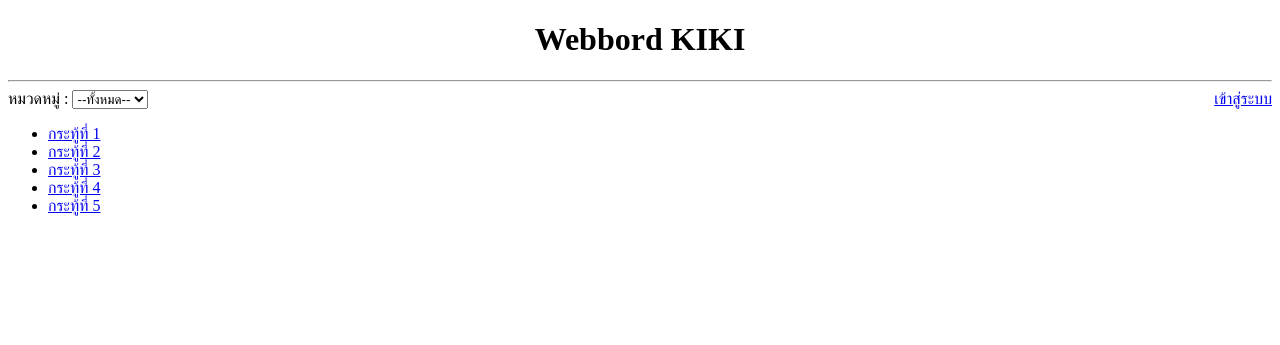
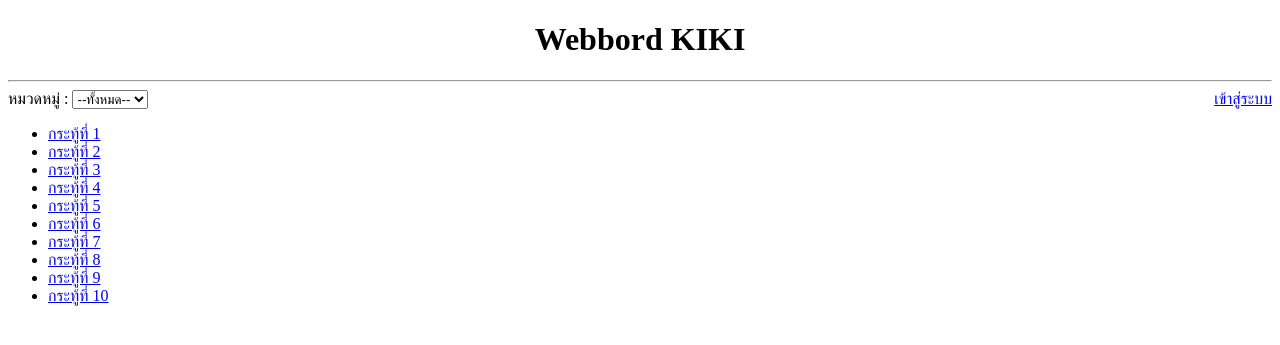
Before and after one commit to Thispowder/WebApp_ECT-, a PHP site: page / in a window 1280 px wide. Shown: the top 345 px of the page. Run offline with PHP 8.4, Linux system fonts and the light colour scheme.

Commit message:
add index.php

```diff
--- a/index.html
+++ b/index.php
@@ -16,11 +16,17 @@
     </select>
     <a href="login.html" style="float:right">เข้าสู่ระบบ</a>
     <ul>
+        <?php
+        for($i=1;$i<=10;$i++){
+            echo "<li><a href=post.php?id=$i>กระทู้ที่ $i</a></li>";
+        }
+        ?>
+        <!--ส่งแแบบ get
         <li><a href="post.php?id=1">กระทู้ที่ 1</a></li>
-        <li><a href="post.php?id=2">กระทู้ที่ 2</a> </li>
+        <li><a href="post.php?id=2">กระทู้ที่ 2</a></li>
         <li><a href="post.php?id=3">กระทู้ที่ 3</a></li>
         <li><a href="post.php?id=4">กระทู้ที่ 4</a></li>
-        <li><a href="post.php?id=5">กระทู้ที่ 5</a></li>
+        <li><a href="post.php?id=5">กระทู้ที่ 5</a></li>-->
     </ul>
 </body>
 </html>
```
